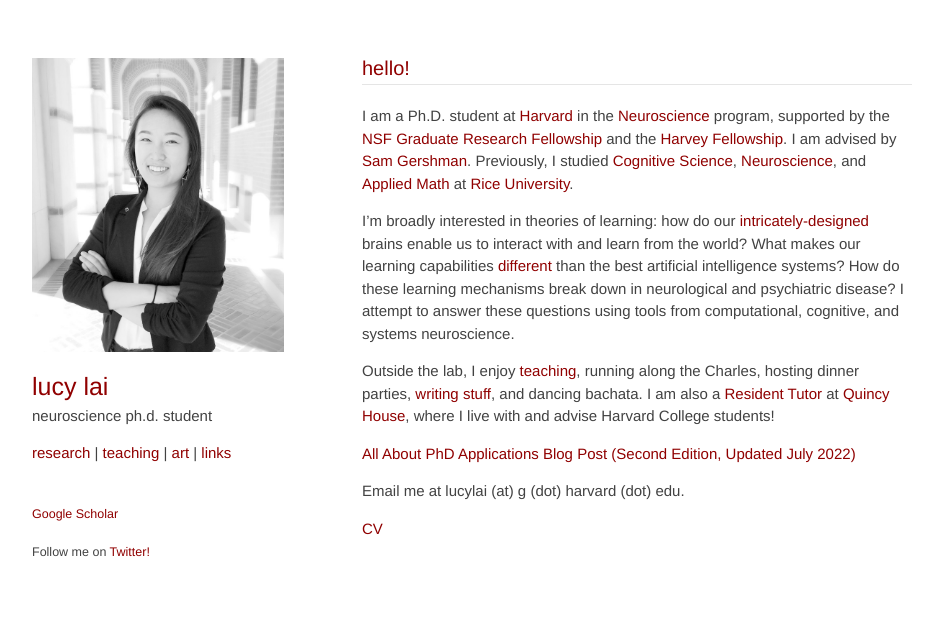
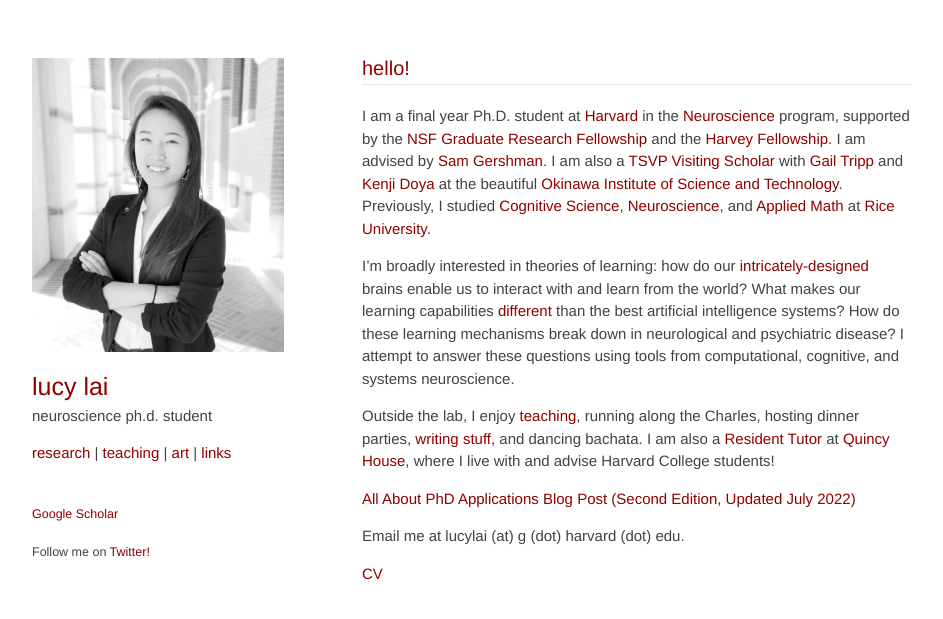
Before and after one commit to lucylai96/lucylai96.github.io, a Jekyll site: the page built from index.md, in a window 1280 px wide. Shown: the top 619 px of the page, without its empty margins (168-1111 px from the left). Built offline with Jekyll 4.4.1, drawn with Linux system fonts in a browser that asks for light colours; our own code applies the rules of GitHub Pages for plain Markdown files.

Commit message:
Update index.md

```diff
--- a/index.md
+++ b/index.md
@@ -1,6 +1,6 @@
 ## hello!
 ***
-I am a Ph.D. student at <a href="http://www.harvard.edu" target="_blank">Harvard</a> in the <a href="https://pinphd.hms.harvard.edu/" target="_blank">Neuroscience</a> program, supported by the <a href="https://www.nsfgrfp.org/" target="_blank">NSF Graduate Research Fellowship</a> and the <a href="https://www.28twelvefoundation.org/" target="_blank">Harvey Fellowship</a>. I am advised by <a href="http://gershmanlab.com/people/sam.html" target="_blank">Sam Gershman</a>. Previously, I studied <a href="http://cogsci.rice.edu/" target="_blank">Cognitive Science</a>, <a href="http://neuroscience.rice.edu" target="_blank">Neuroscience</a>, and <a href="http://www.caam.rice.edu/" target="_blank">Applied Math</a> at <a href="http://www.rice.edu/" target="_blank">Rice University</a>.
+I am a final year Ph.D. student at <a href="http://www.harvard.edu" target="_blank">Harvard</a> in the <a href="https://pinphd.hms.harvard.edu/" target="_blank">Neuroscience</a> program, supported by the <a href="https://www.nsfgrfp.org/" target="_blank">NSF Graduate Research Fellowship</a> and the <a href="https://www.28twelvefoundation.org/" target="_blank">Harvey Fellowship</a>. I am advised by <a href="http://gershmanlab.com/people/sam.html" target="_blank">Sam Gershman</a>. I am also a [TSVP Visiting Scholar](https://groups.oist.jp/tsvp){:target="_blank"} with [Gail Tripp](https://groups.oist.jp/hdnu){:target="_blank"} and [Kenji Doya](https://groups.oist.jp/ncu){:target="_blank"} at the beautiful [Okinawa Institute of Science and Technology](https://oist.jp){:target="_blank"}. Previously, I studied <a href="http://cogsci.rice.edu/" target="_blank">Cognitive Science</a>, <a href="http://neuroscience.rice.edu" target="_blank">Neuroscience</a>, and <a href="http://www.caam.rice.edu/" target="_blank">Applied Math</a> at <a href="http://www.rice.edu/" target="_blank">Rice University</a>.
 
 I’m broadly interested in theories of learning: how do our <a href="http://mitpress.mit.edu/books/principles-neural-design" target="_blank">intricately-designed</a> brains enable us to interact with and learn from the world? What makes our learning capabilities <a href="http://gershmanlab.webfactional.com/pubs/Lake17.pdf" target="_blank"> different</a> than the best artificial intelligence systems? How do these learning mechanisms break down in neurological and psychiatric disease? I attempt to answer these questions using tools from computational, cognitive, and systems neuroscience.
 
```
